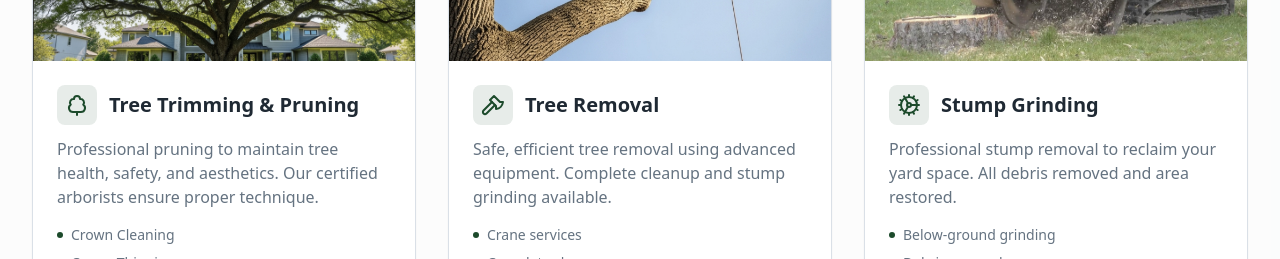
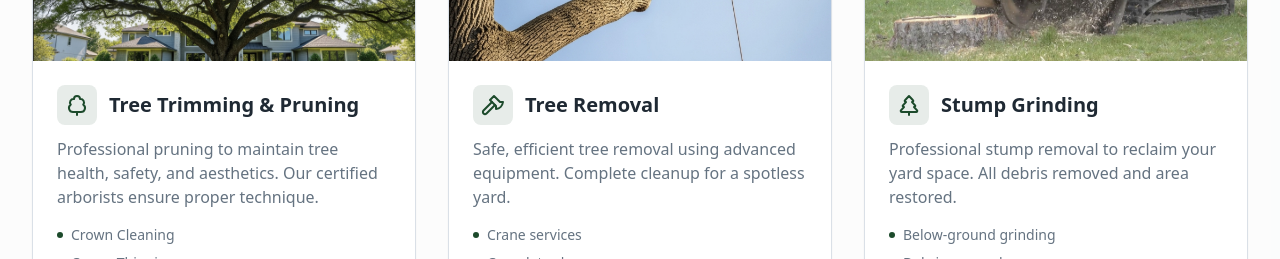
Before and after one commit to wing9900/tree-service-website, a React (Vite) app: page / in a window 1280 px wide. Shown: the part 1340-1599 px from the top of the page. Built offline with nearby package versions, Linux system fonts and the light colour scheme.

Commit message:
Code edited in Lovable Code Editor
Edited UI in Lovable

```diff
--- a/src/components/sections/ServicesSection.tsx
+++ b/src/components/sections/ServicesSection.tsx
@@ -1,7 +1,7 @@
 import { Button } from "@/components/ui/button";
 import { Card, CardContent } from "@/components/ui/card";
 import { Link } from "react-router-dom";
-import { TreePine, Zap, Stethoscope, Axe, TreeDeciduous, Construction, Cog } from "lucide-react";
+import { TreePine, Zap, Stethoscope, Axe, TreeDeciduous, Construction } from "lucide-react";
 const treeTrimmingImg = "/lovable-uploads/07703b17-ad7c-42e2-a727-4057abe7dd4d.png";
 const treeRemovalImg = "/lovable-uploads/802ad6a4-82a4-43eb-9e60-79801d59f56e.png";
 const stumpGrindingImg = "/lovable-uploads/87ea87c4-add1-4853-84ee-abb9073b13fc.png";
@@ -18,7 +18,7 @@ const ServicesSection = () => {
     features: ["Crown Cleaning", "Crown Thinning", "Hazardous Branch Removal", "Crown Reduction"]
   }, {
     title: "Tree Removal",
-    description: "Safe, efficient tree removal using advanced equipment. Complete cleanup and stump grinding available.",
+    description: "Safe, efficient tree removal using advanced equipment. Complete cleanup for a spotless yard.",
     icon: Axe,
     image: treeRemovalImg,
     link: "/services/tree-removal",
@@ -26,7 +26,7 @@ const ServicesSection = () => {
   }, {
     title: "Stump Grinding",
     description: "Professional stump removal to reclaim your yard space. All debris removed and area restored.",
-    icon: Cog,
+    icon: TreePine,
     image: stumpGrindingImg,
     link: "/services/stump-grinding",
     features: ["Below-ground grinding", "Debris removal", "Soil restoration", "Seeding available"]
```
